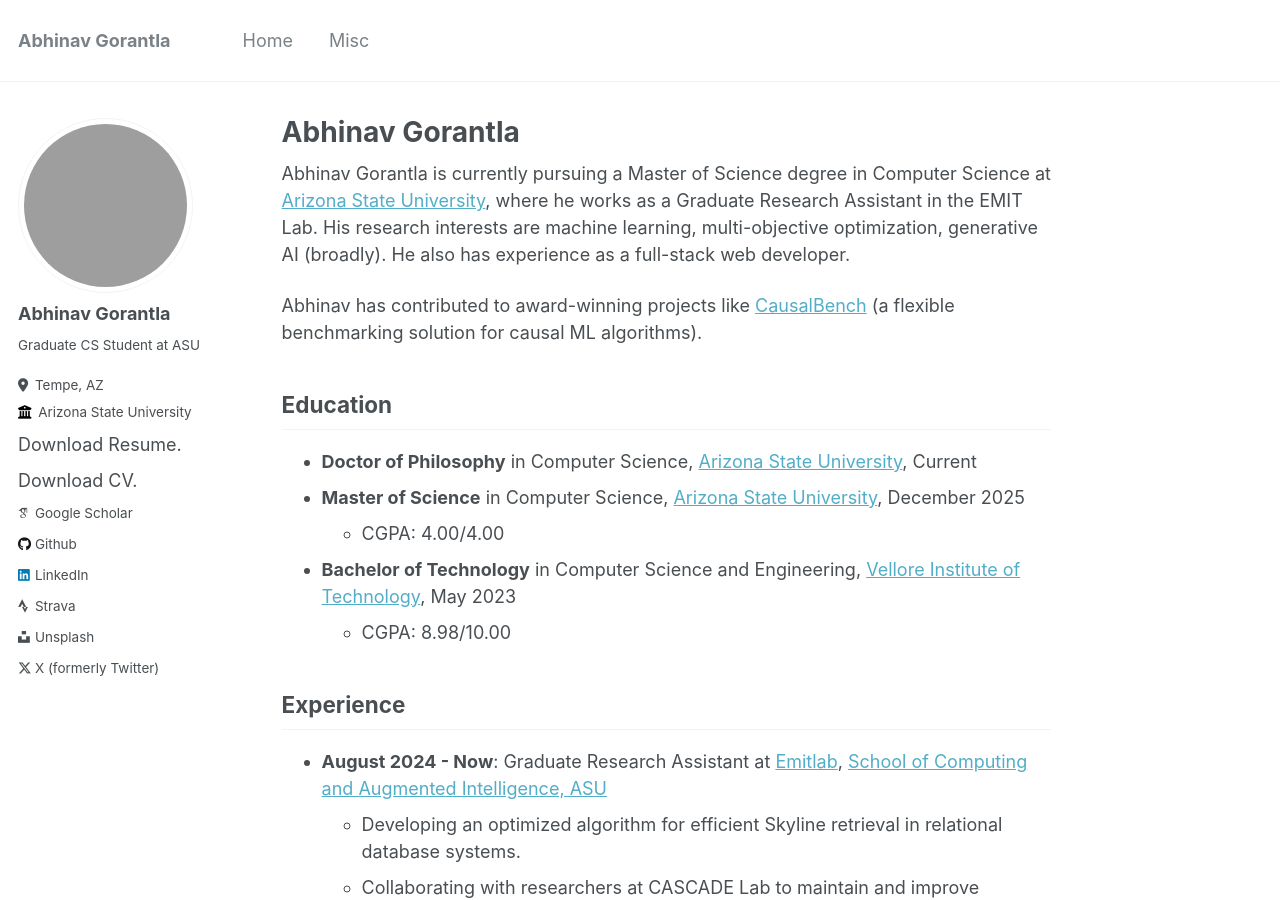
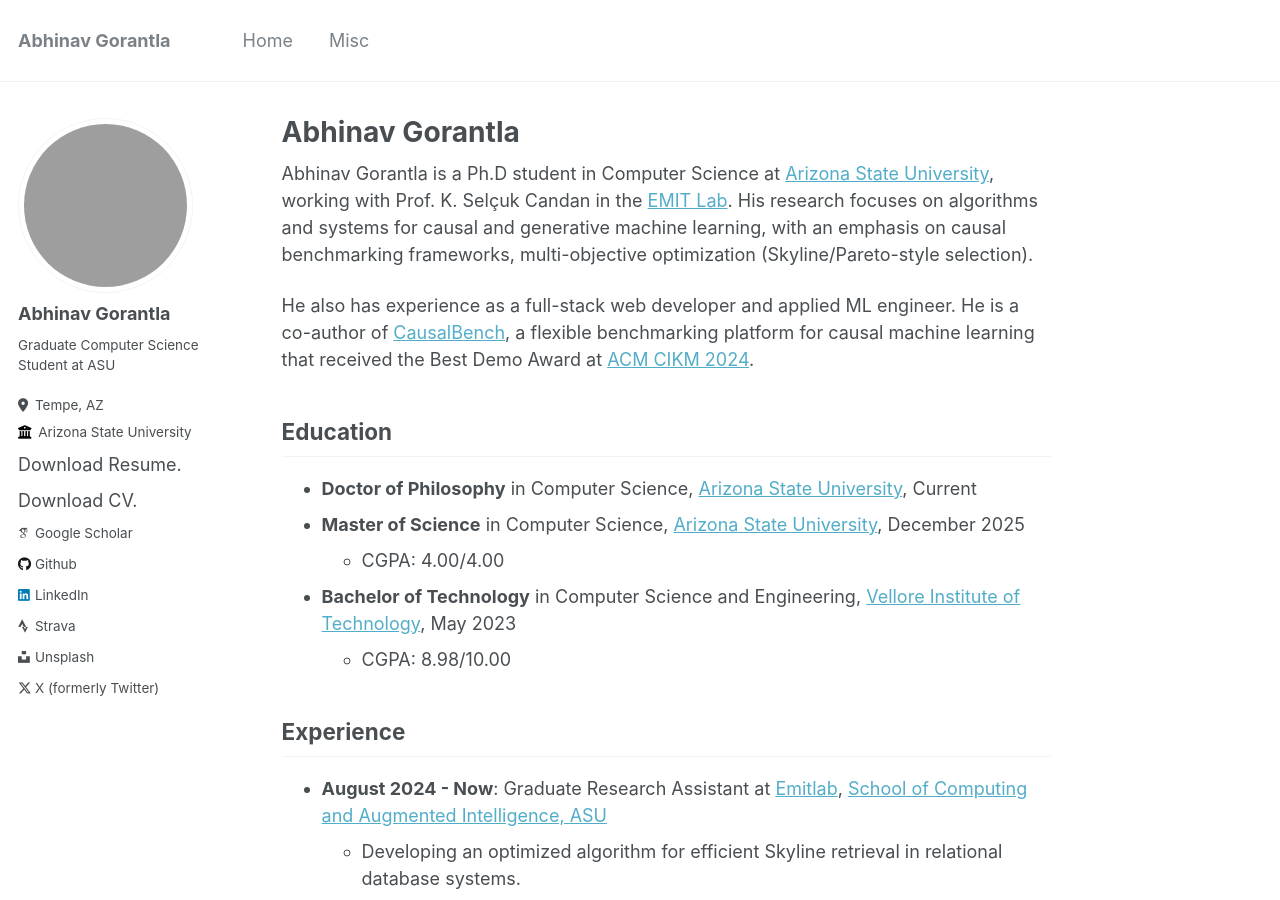
Before and after one commit to AbhinavGor/abhinavgor.github.io, a Jekyll site: the page built from _pages/about.md, in a window 1280 px wide and 900 px high. Built offline with Jekyll 4.4.1, drawn with Linux system fonts in a browser that asks for light colours; some web fonts are replaced; grey boxes are pictures that could not be loaded.

Commit message:
update about

```diff
--- a/_config.yml
+++ b/_config.yml
@@ -24,7 +24,7 @@ author:
   avatar           : "https://avatars.githubusercontent.com/u/56104674?v=4"
   name             : "Abhinav Gorantla"
   pronouns         : # example: "she/her"
-  bio              : "Graduate CS Student at ASU"
+  bio              : "Graduate Computer Science Student at ASU"
   location         : "Tempe, AZ"
   employer         : "Arizona State University"
   uri              : # example.com
--- a/_pages/about.md
+++ b/_pages/about.md
@@ -7,9 +7,9 @@ redirect_from:
   - /about.html
 ---
 
-Abhinav Gorantla is currently pursuing a Master of Science degree in Computer Science at [Arizona State University](https://scai.engineering.asu.edu/), where he works as a Graduate Research Assistant in the EMIT Lab. His research interests are machine learning, multi-objective optimization, generative AI (broadly). He also has experience as a full-stack web developer.
+Abhinav Gorantla is a Ph.D student in Computer Science at [Arizona State University](https://scai.engineering.asu.edu), working with Prof. K. Selçuk Candan in the [EMIT Lab](https://emitlab.github.io). His research focuses on algorithms and systems for causal and generative machine learning, with an emphasis on causal benchmarking frameworks, multi-objective optimization (Skyline/Pareto-style selection).
 
-Abhinav has contributed to award-winning projects like [CausalBench](https://causalbench.org) (a flexible benchmarking solution for causal ML algorithms).
+He also has experience as a full-stack web developer and applied ML engineer. He is a co-author of [CausalBench](https://causalbench.org), a flexible benchmarking platform for causal machine learning that received the Best Demo Award at [ACM CIKM 2024](https://dl.acm.org/doi/proceedings/10.1145/3627673).
 
 ## Education
 * **Doctor of Philosophy** in Computer Science, [Arizona State University](https://scai.engineering.asu.edu/), Current
```
